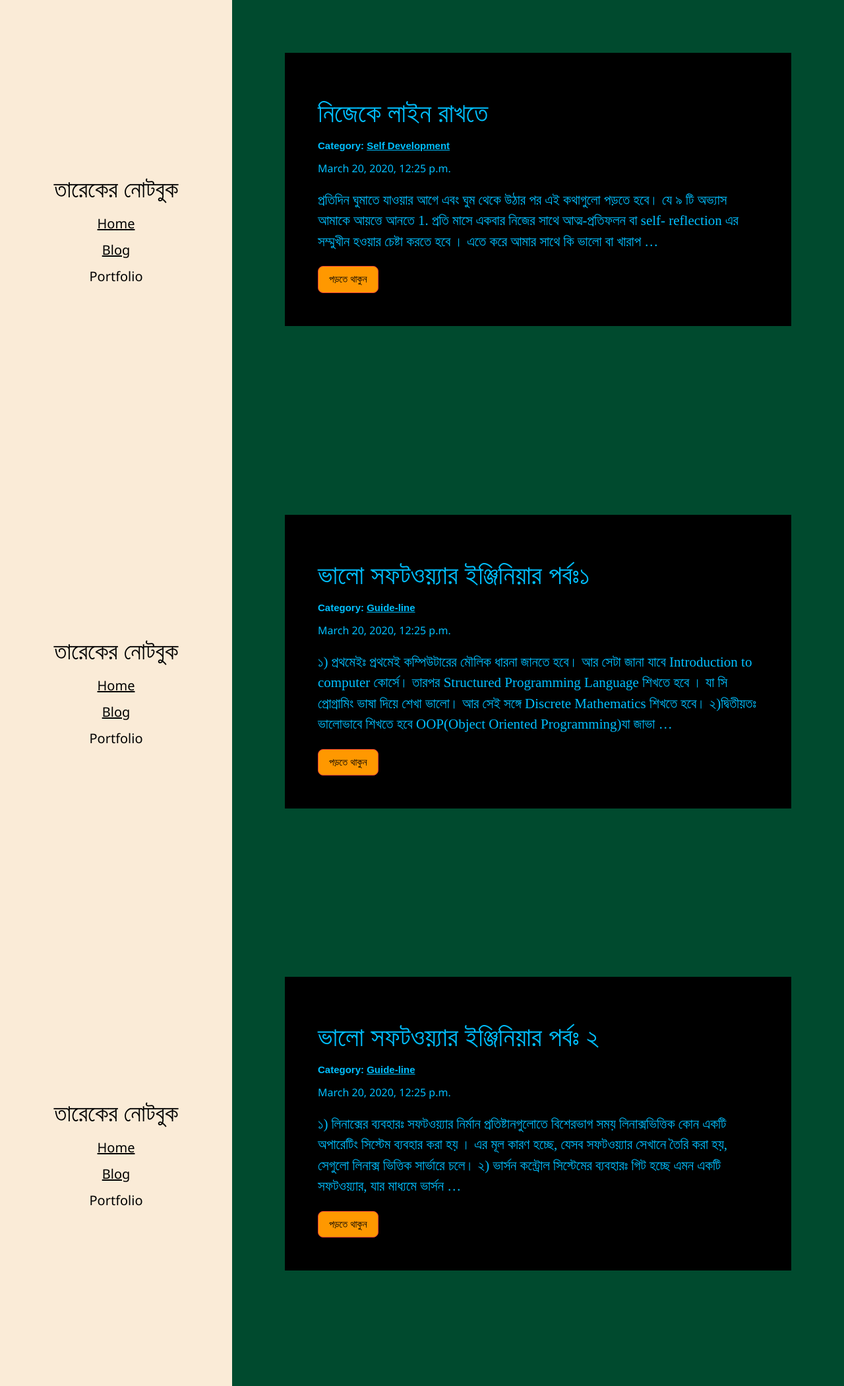
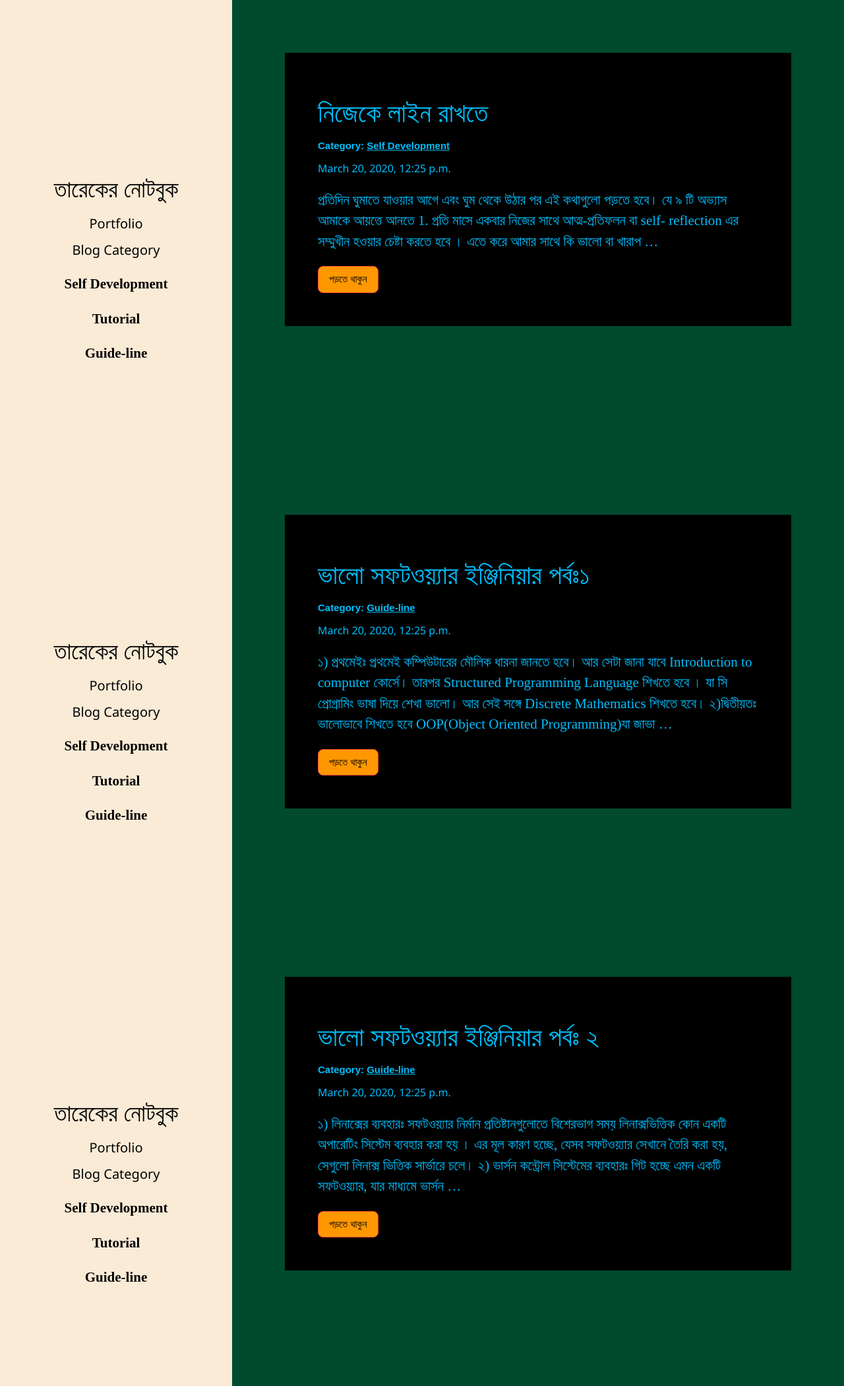
Before and after one commit to Emdadul-Tareque/tareque-s-website, a Django app: page /blog/ in a window 1280 px wide. Shown: the whole page at 66% size. Run offline with Django 3.2, Linux system fonts and the light colour scheme; data comes from the database, SQL or seed files in the repository.

Commit message:
category added on all blog

```diff
--- a/blog_app/models.py
+++ b/blog_app/models.py
@@ -8,6 +8,7 @@ class Blog(models.Model):
     category = models.ForeignKey('blog_app.Category',
                                  blank=True, null=True,
                                  on_delete=models.CASCADE,
+                                 related_name='post'
                                  )
 
     def __str__(self):
--- a/blog_app/views.py
+++ b/blog_app/views.py
@@ -1,10 +1,9 @@
-from django.http import HttpRequest, HttpResponse
+from django.http import HttpRequest
 from django.shortcuts import render
-# from blog_app.write_blog import write
-from blog_app.models import Blog
+from blog_app.models import Blog, Category
 
 
-def index(request: HttpRequest):
+def index(request):
     blog = Blog.objects.all()
     context = {
         'blog': blog
@@ -28,9 +27,10 @@ def all_blog(request: HttpRequest):
     if 'category' in request.GET:
         category = int(request.GET.get('category'))
         blog = blog.filter(category=category)
-
+    category = Category.objects.all()
     context = {
-        'blog': blog.order_by('-created_at')
+        'blog': blog.order_by('-created_at'),
+        'category': category
     }
 
     return render(request, 'all_blog.html', context)
--- a/templates/all_blog.html
+++ b/templates/all_blog.html
@@ -7,9 +7,11 @@
                 <div class="side">
                     <div align="center" style="height:250px; "></div>
                     <h1 align="center" style="color: black">তারেকের নোটবুক</h1>
-                    <a href="{% url 'index' %}"><h4 align="center">Home</h4></a>
-                    <a href="{% url 'all_blog' %}"><h4 align="center">Blog</h4></a>
                     <h4 align="center">Portfolio</h4>
+                    <h4 align="center">Blog Category</h4>
+                    {% for category in category %}
+                        <p align="center"><b>{{ category.name }}</b></p>
+                    {% endfor %}
                 </div>
 
                 <div class="main">
```
